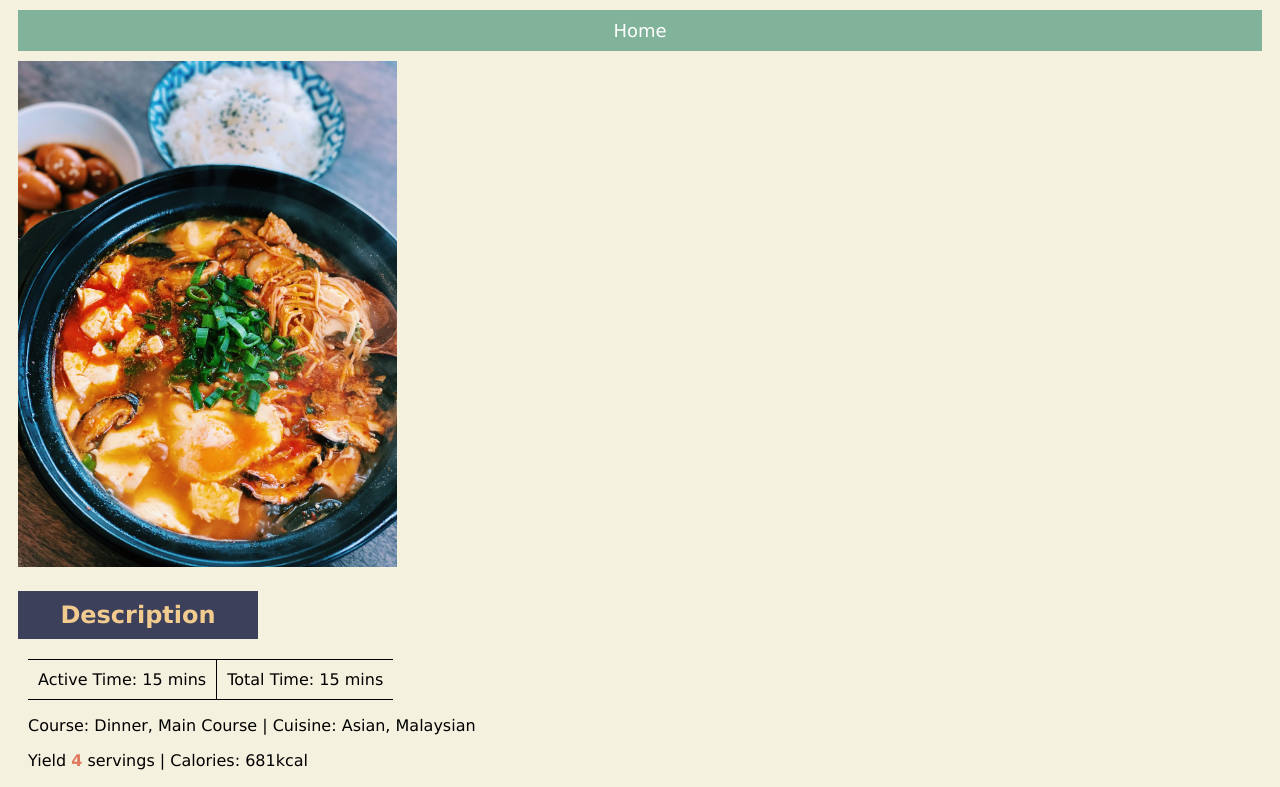
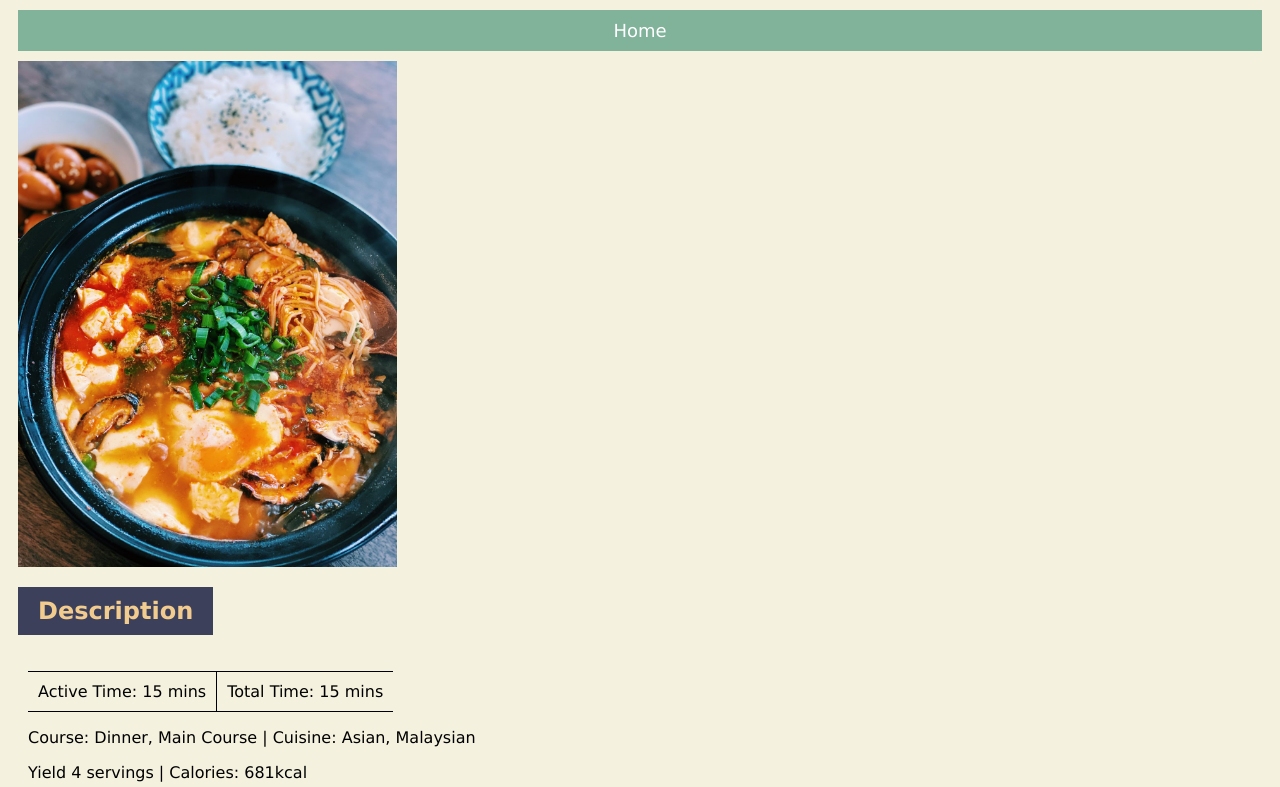
Before and after one commit to oliverhuangcode/odin-recipes, a plain HTML site: page recipes/jjigae.html in a window 1280 px wide. Shown: the part 110-897 px from the top of the page. Drawn offline with Linux system fonts and the light colour scheme.

Commit message:
Change display of small heading to inline-block
Change so it can fit around the text instead of
filling entire div

```diff
--- a/recipes/jjigae.html
+++ b/recipes/jjigae.html
@@ -13,7 +13,7 @@
   <h2 class="heading small">Description</h2>
   <p><span class="time">Active Time: 15 mins </span><span class="time end">Total Time: 15 mins</span></p>
   <p>Course: Dinner, Main Course | Cuisine: Asian, Malaysian</p>
-  <p>Yield <span style="color:#e07a5f; font-weight: bold;">4</span> servings | Calories: 681kcal</p>
+  <p>Yield <span style="">4</span> servings | Calories: 681kcal</p>
   <h2 class="heading small">Ingredients</h2>
   <ul>
     <li>1 pack Silken Tofu <em>340g, also known as soft tofu</em></li>
--- a/style.css
+++ b/style.css
@@ -22,9 +22,9 @@ body {
   background-color: #3d405b;
   font-size: 24px;
   color: #f2cc8f;
-  padding: 10px;
-  width: 10em;
+  padding: 10px 20px;
   text-align: center;
+  display: inline-block;
 }
 
 .heading.sub {
@@ -47,6 +47,7 @@ li {
 
 img {
   margin-left: 10px;
+  display: block;
 }
 
 em {
```
